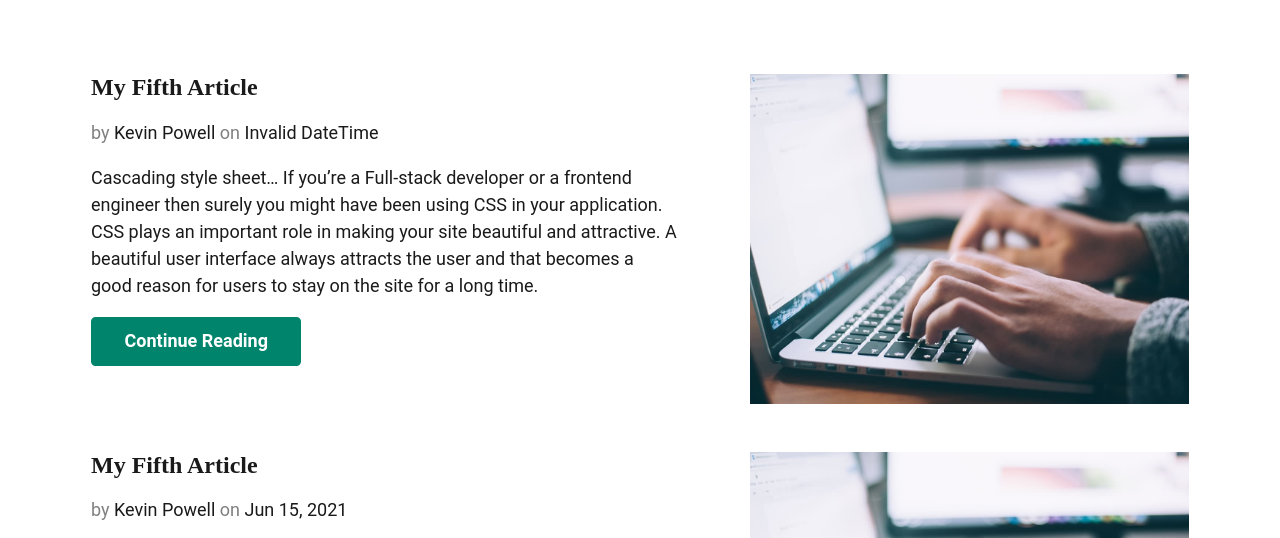
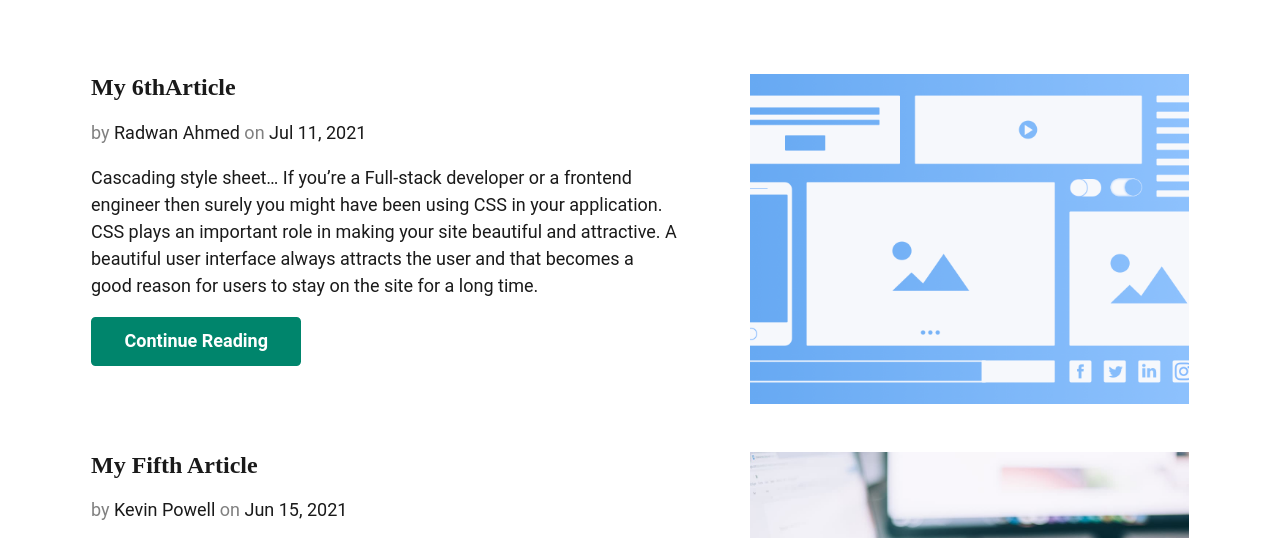
Before and after one commit to radwan503/BlogWithNunjucks--JamStack, an Eleventy site: page src/blog.njk in a window 1280 px wide. Shown: the part 250-788 px from the top of the page. Built offline with nearby package versions, Linux system fonts and the light colour scheme; Eleventy itself is replaced by a stand-in of ours; files that its build step writes are made by us from their sources.

Commit message:
Update Blog “2021-06-15-my-sixth-article”

```diff
--- a/src/blog/2021-06-15-my-sixth-article.md
+++ b/src/blog/2021-06-15-my-sixth-article.md
@@ -1,10 +1,14 @@
 ---
-title: My Fifth Article
-author: Kevin Powell
-image: /assets/blog/article-5.jpg
+title: My 6thArticle
+description: Cascading style sheet… If you’re a Full-stack developer or a
+  frontend engineer then surely you might have been using CSS in your
+  application. CSS plays an important role in making your site beautiful and
+  attractive. A beautiful user interface always attracts the user and that
+  becomes a good reason for users to stay on the site for a long time.
+author: Radwan Ahmed
+date: 2021-07-11T17:13:12.611Z
+image: /assets/blog/cacoo-8-must-see-wireframes-680x450.png
 imageAlt: This is a test
-description: Cascading style sheet… If you’re a Full-stack developer or a frontend engineer then surely you might have been using CSS in your application. CSS plays an important role in making your site beautiful and attractive. A beautiful user interface always attracts the user and that becomes a good reason for users to stay on the site for a long time.
-
 ---
 
 Cascading style sheet… If you’re a Full-stack developer or a frontend engineer then surely you might have been using CSS in your application. CSS plays an important role in making your site beautiful and attractive. A beautiful user interface always attracts the user and that becomes a good reason for users to stay on the site for a long time.
```
Also changed, not shown: public/assets/blog/cacoo-8-must-see-wireframes-680x450.png (added).
